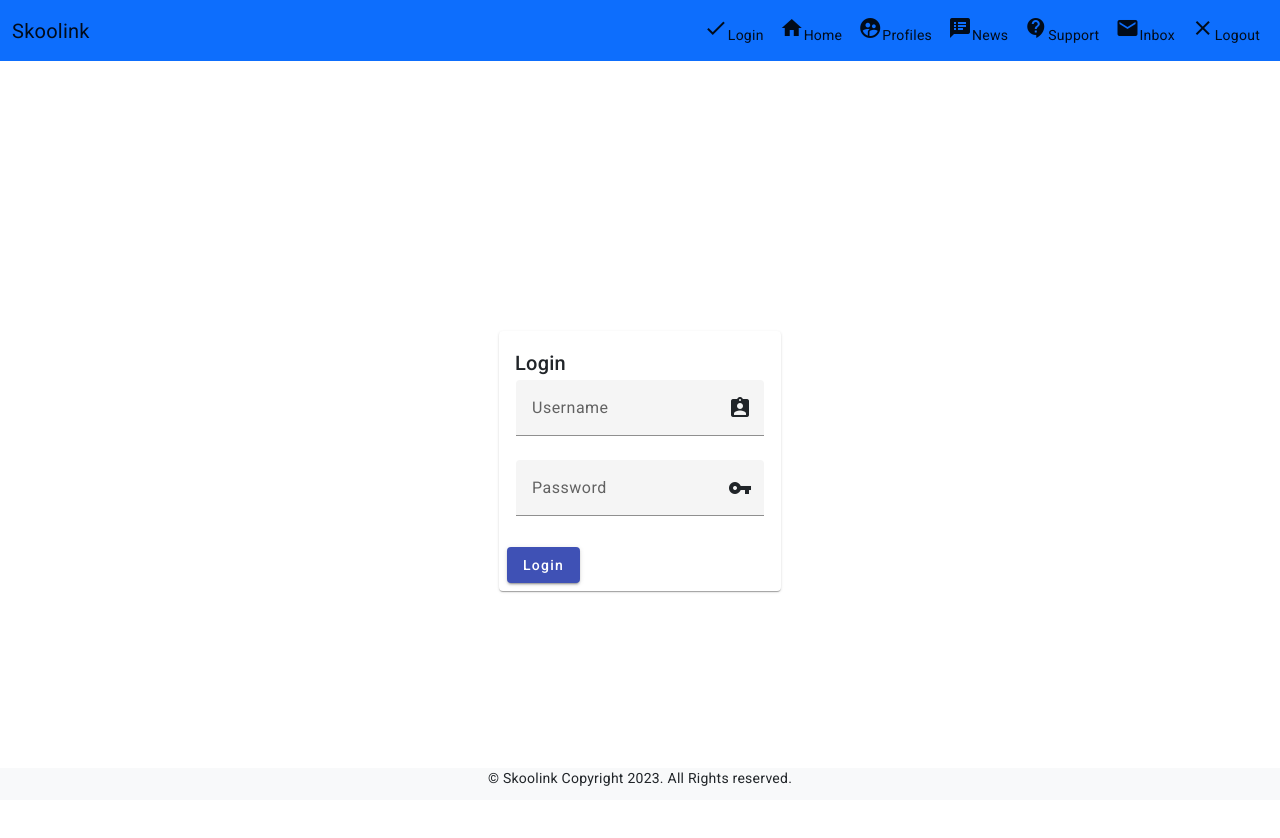
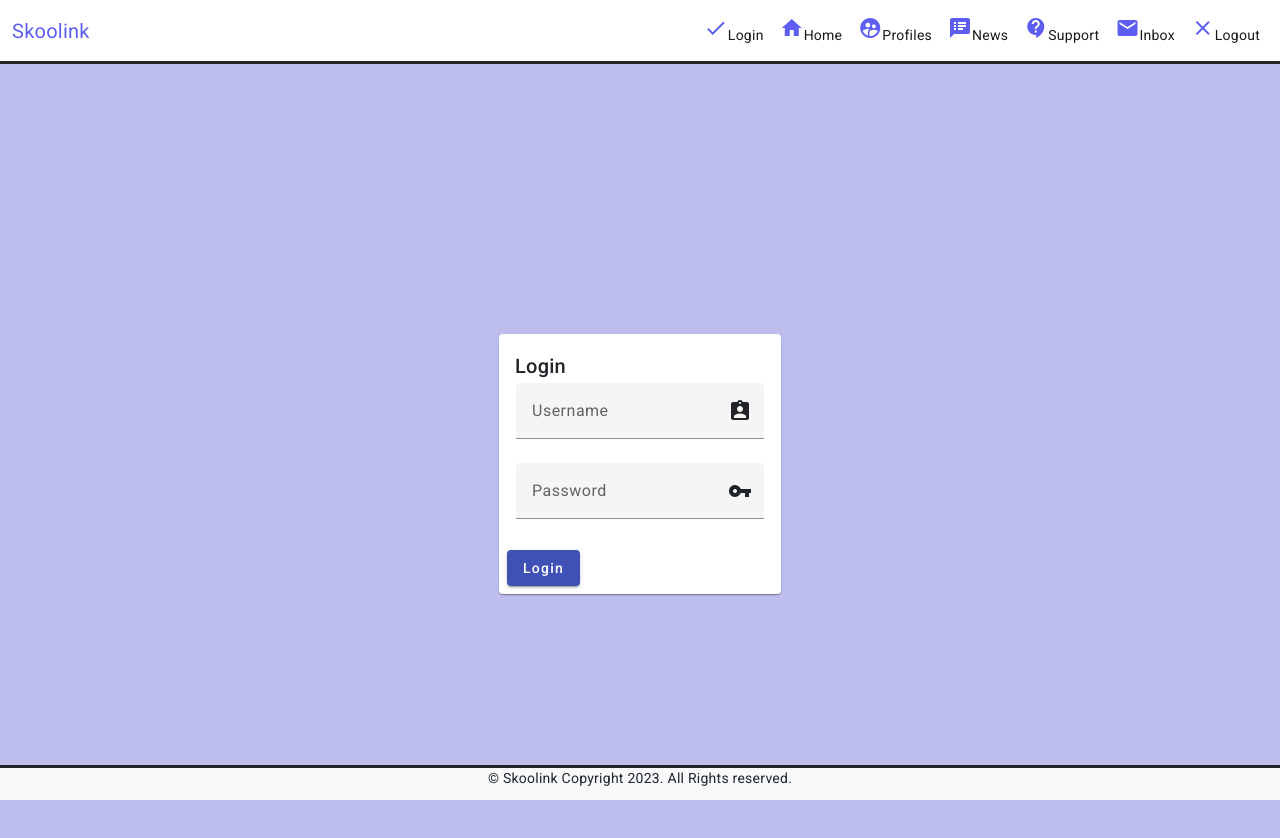
Before and after one commit to Vidatheboss/SkooLink-App-Frontend, an Angular app: page /login in a window 1280 px wide. Shown: the top 838 px of the page. Built offline with nearby package versions, Linux system fonts and the light colour scheme.

Commit message:
layout updated

```diff
--- a/src/app/pages/login/login.component.css
+++ b/src/app/pages/login/login.component.css
@@ -3,4 +3,5 @@
     display: flex;
     justify-content: center;
     align-items: center;
+    background-color: rgb(190, 190, 238);
 }
--- a/src/app/partials/footer/footer.component.css
+++ b/src/app/partials/footer/footer.component.css
@@ -0,0 +1,3 @@
+.fixed-bottom{
+    border-top: 3px solid;
+}
--- a/src/app/partials/header/header.component.css
+++ b/src/app/partials/header/header.component.css
@@ -0,0 +1,9 @@
+a{
+    color: rgb(93, 93, 241);
+}
+nav{
+    border-bottom: 3px solid;
+}
+.mat-icon{
+    color: rgb(93, 93, 241);
+}
--- a/src/app/partials/header/header.component.html
+++ b/src/app/partials/header/header.component.html
@@ -1,4 +1,4 @@
-<nav class="navbar bg-primary navbar-expand-lg bg-body-tertiary">
+<nav class="navbar navbar-expand-lg bg-body-tertiary">
   <div class="container-fluid">
     <a class="navbar-brand" href="#">Skoolink</a>
     <button class="navbar-toggler" type="button" data-bs-toggle="collapse" data-bs-target="#navbarSupportedContent" aria-controls="navbarSupportedContent" aria-expanded="false" aria-label="Toggle navigation">
```
Also changed, not shown: src/styles.css (line endings or trailing spaces).
